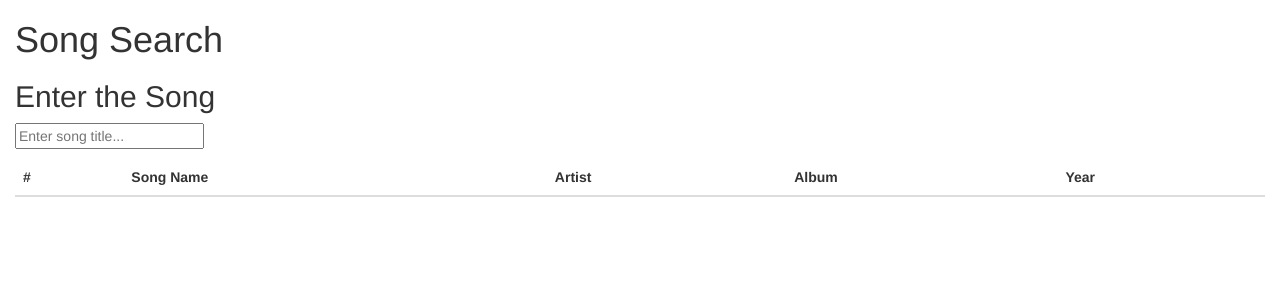
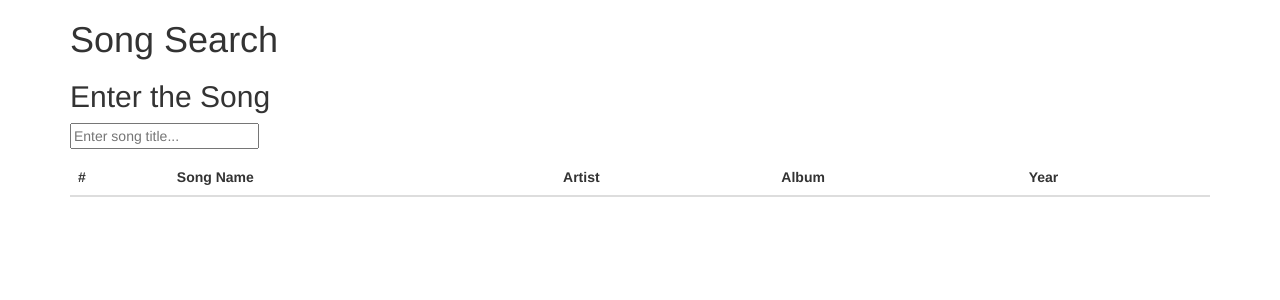
Before and after one commit to psnell2005/codespaces-blank, a Flask app: page / in a window 1280 px wide. Shown: the top 300 px of the page. Run offline with Flask 3, Linux system fonts and the light colour scheme; lists and menus that the app fills with data are empty; some libraries are stand-ins or nearby versions.

Commit message:
html fixes

```diff
--- a/Core/templates/index.html
+++ b/Core/templates/index.html
@@ -10,17 +10,16 @@
     <script src="https://d3js.org/d3.v7.min.js"></script>
 </head>
 <body>
-    <div class=”container”>
-        <div class=”row”>
+    <div class="container">
+        <div class="row">
             <div class="col-md-12">
-                <h1 class=>Song Search</h1>
-                <h2 class=>Enter the Song</h2>
-                <form id=”form”>
+                <h1>Song Search</h1>
+                <h2>Enter the Song</h2>
+                <form id="form">
                     <input type="text" id="searchInput" placeholder="Enter song title...">
                     <ul id="searchResults"></ul>
-                    <script src="search.js"></script>
                 </form>
-                <table class="table" cellpadding="10">
+                <table class="table">
                     <thead>
                         <tr>
                             <th scope="col">#</th>
@@ -30,7 +29,9 @@
                             <th scope="col">Year</th>
                         </tr>
                     </thead>
-                <tbody>
+                    <tbody id="searchTableBody"></tbody>
+                </table>
+                <script src="script.js"></script>
             </div>
         </div>
     </div>
```
Lines whose indentation alone changed are shown as unchanged.
